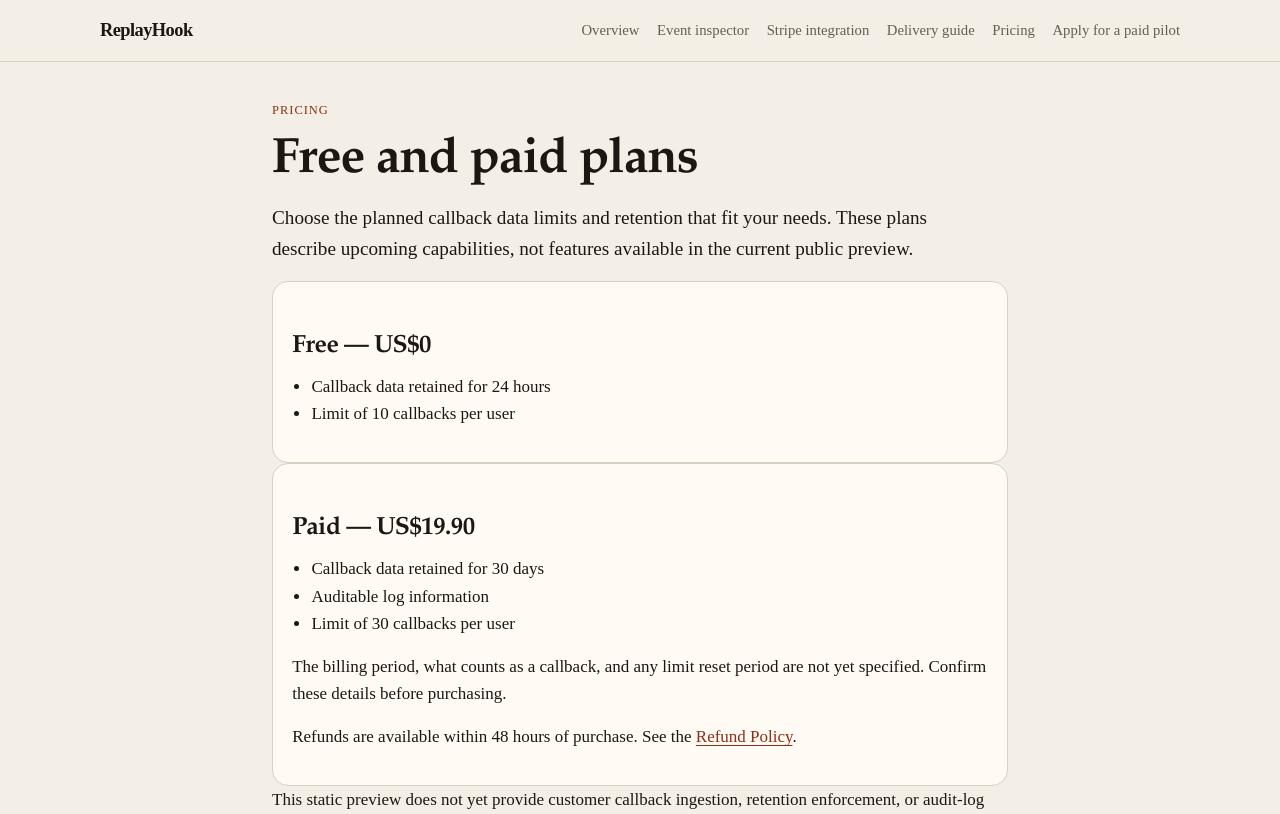
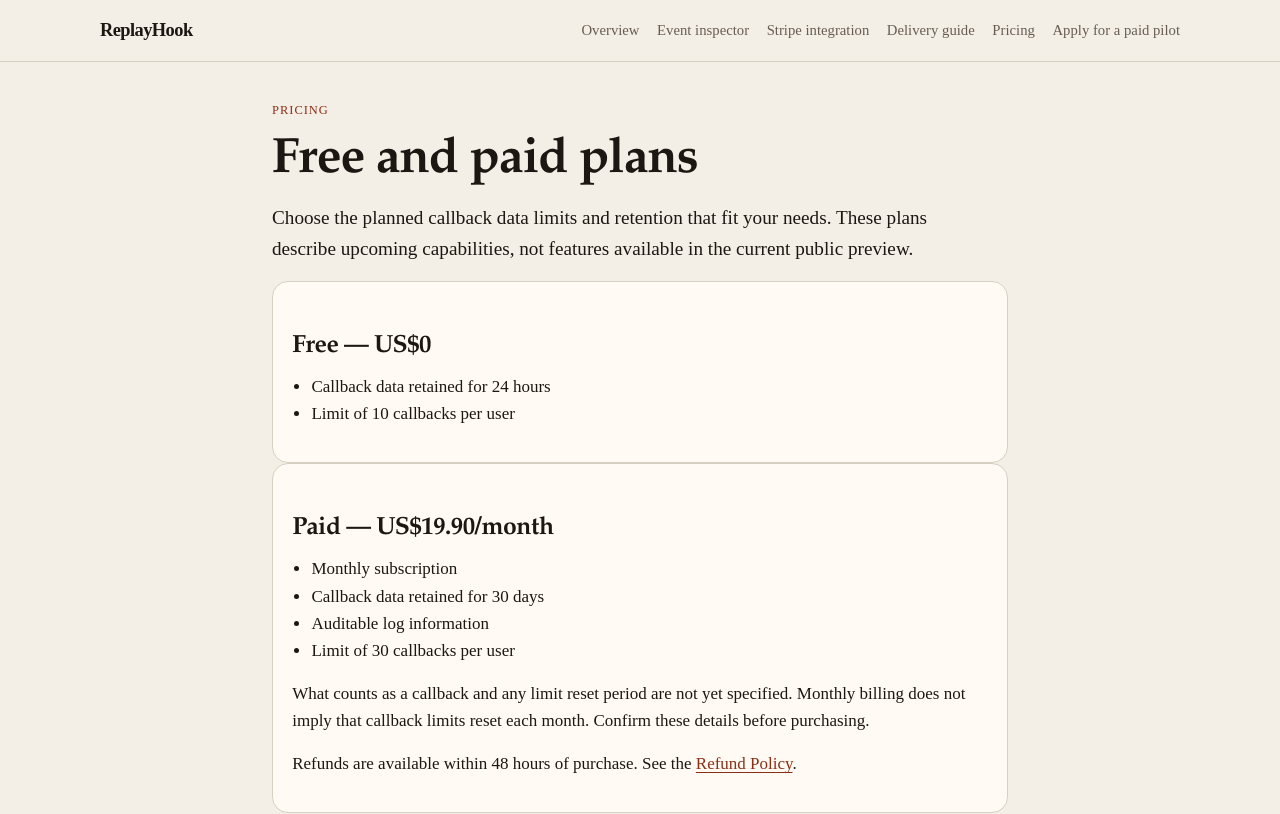
Before and after one commit to rymond686/replayhook, a Next.js app in the folder saas/: page /en/pricing in a window 1280 px wide. Shown: the top 814 px of the page. Built offline with nearby package versions, Linux system fonts and the light colour scheme; no server answers.

Commit message:
docs: confirm US$19.90 per month subscription and clarify callback limits

```diff
--- a/saas/app/en/changelog/page.tsx
+++ b/saas/app/en/changelog/page.tsx
@@ -19,7 +19,7 @@ export default function ChangelogPage() {
       <h3>Added</h3>
       <ul>
         <li>Published the public preview on GitHub Pages.</li>
-        <li>Updated the pricing page with planned Free and US$19.90 tiers, callback limits, retention periods, and audit-log information. These backend capabilities are not yet available in the public preview.</li>
+        <li>Updated the pricing page with planned Free and US$19.90/month subscription tiers, callback limits, retention periods, and audit-log information. These backend capabilities are not yet available in the public preview.</li>
         <li>
           Public English site describing ReplayHook as a read-only Stripe payment and order
           reconciliation diagnostic for small SaaS teams.
@@ -29,8 +29,7 @@ export default function ChangelogPage() {
           evidence for matched, missing business processing, and needs-review results.
         </li>
         <li>
-          Stripe integration overview, delivery troubleshooting guide, pricing for the $19–$99
-          paid-pilot range, and draft legal and security pages.
+          Stripe integration overview, delivery troubleshooting guide, plan pricing, and draft legal and security pages.
         </li>
         <li>
           First-party funnel analytics that do not collect secrets, raw production webhook
--- a/saas/app/en/pricing/page.tsx
+++ b/saas/app/en/pricing/page.tsx
@@ -7,7 +7,7 @@ import Link from "next/link";
 export const metadata: Metadata = {
   title: "Pricing",
   description:
-    "Explore planned ReplayHook Free and US$19.90 plans, callback limits, data retention, and audit logs.",
+    "Explore planned ReplayHook Free and US$19.90/month subscription plans, callback limits, data retention, and audit logs.",
   alternates: { canonical: "/en/pricing/" },
 };
 
@@ -30,15 +30,16 @@ export default function PricingPage() {
         </ul>
       </div>
       <div className="panel">
-        <h2>Paid — US$19.90</h2>
+        <h2>Paid — US$19.90/month</h2>
         <ul>
+          <li>Monthly subscription</li>
           <li>Callback data retained for 30 days</li>
           <li>Auditable log information</li>
           <li>Limit of 30 callbacks per user</li>
         </ul>
         <p>
-          The billing period, what counts as a callback, and any limit reset period
-          are not yet specified. Confirm these details before purchasing.
+          What counts as a callback and any limit reset period are not yet specified.
+          Monthly billing does not imply that callback limits reset each month. Confirm these details before purchasing.
         </p>
         <p>
           Refunds are available within {REFUND_WINDOW} of purchase. See the{" "}
```
